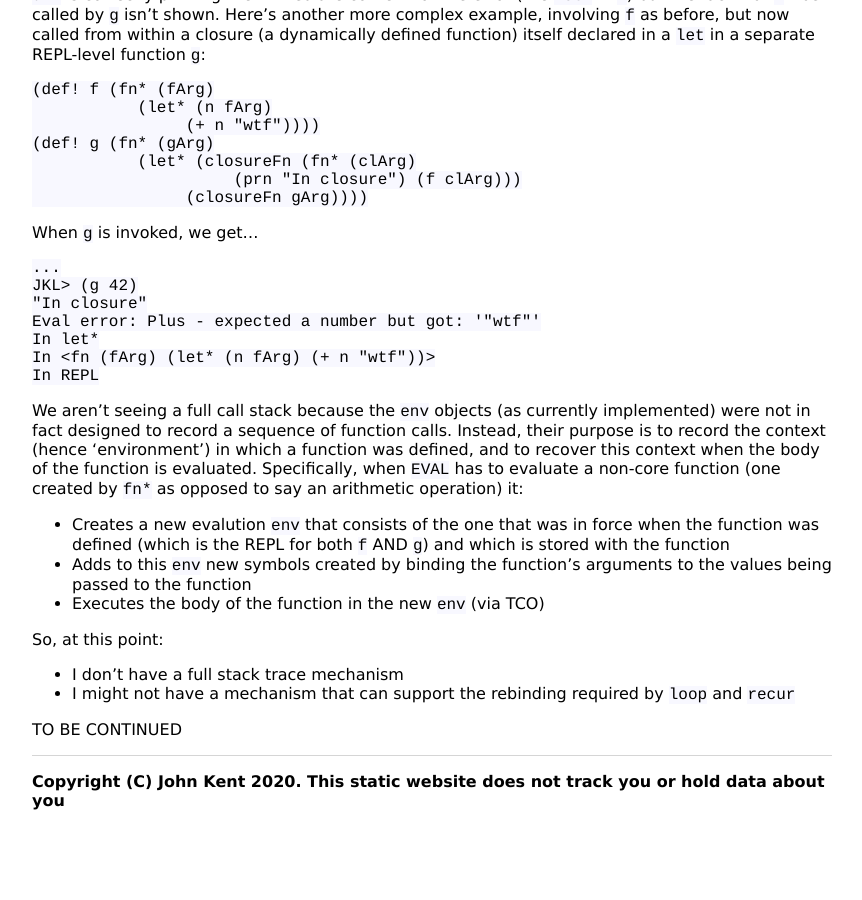
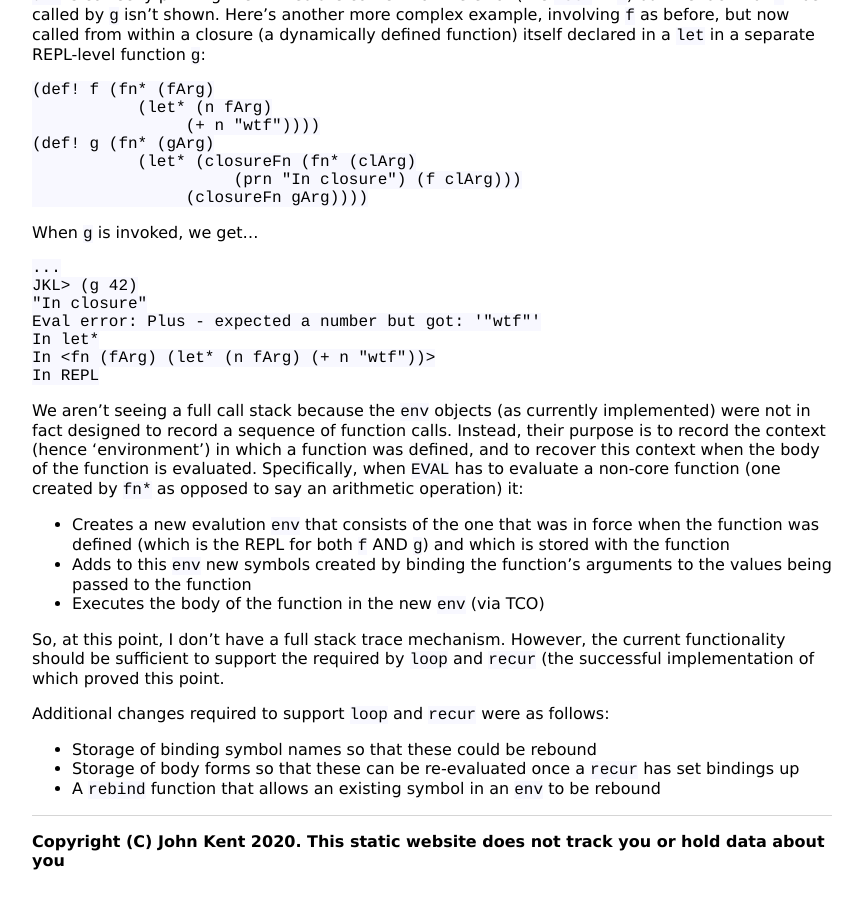
Before and after one commit to KineticLensman/KineticLensman.github.io, a Jekyll site: the page built from _posts/2020-05-02-environments.md, in a window 1280 px wide and 900 px high, scrolled down 2287 px. Shown: the whole window, without its empty margins (208-1070 px from the left). Built offline with Jekyll 4.4.1, drawn with Linux system fonts in a browser that asks for light colours; before the commit the page ends 3127 px from its top, so only the background shows below that.

Commit message:
Updated following successful loop-recur

```diff
--- a/_posts/2020-05-02-environments.md
+++ b/_posts/2020-05-02-environments.md
@@ -101,8 +101,9 @@ We aren't seeing a full call stack because the `env` objects (as currently imple
 * Adds to this `env` new symbols created by binding the function's arguments to the values being passed to the function
 * Executes the body of the function in the new `env` (via TCO)
 
-So, at this point:
-* I don't have a full stack trace mechanism
-* I might not have a mechanism that can support the rebinding required by `loop` and `recur`
+So, at this point, I don't have a full stack trace mechanism. However, the current functionality should be sufficient to support the required by `loop` and `recur` (the successful implementation of which proved this point.
 
-TO BE CONTINUED
+Additional changes required to support `loop` and `recur` were as follows:
+* Storage of binding symbol names so that these could be rebound
+* Storage of body forms so that these can be re-evaluated once a `recur` has set bindings up
+* A `rebind` function that allows an existing symbol in an `env` to be rebound
```
